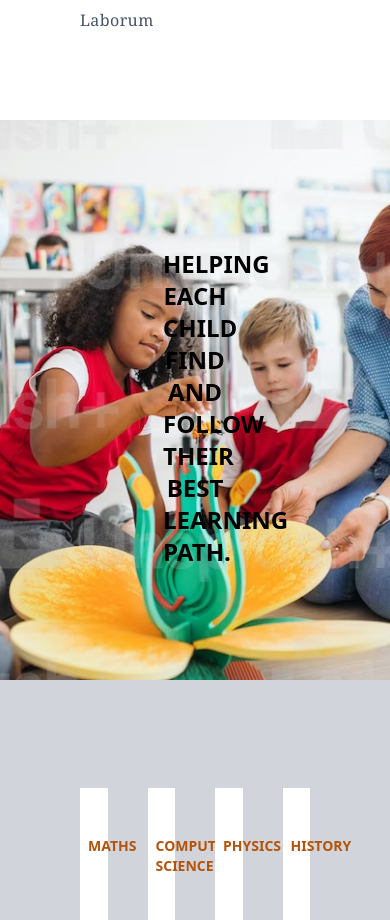
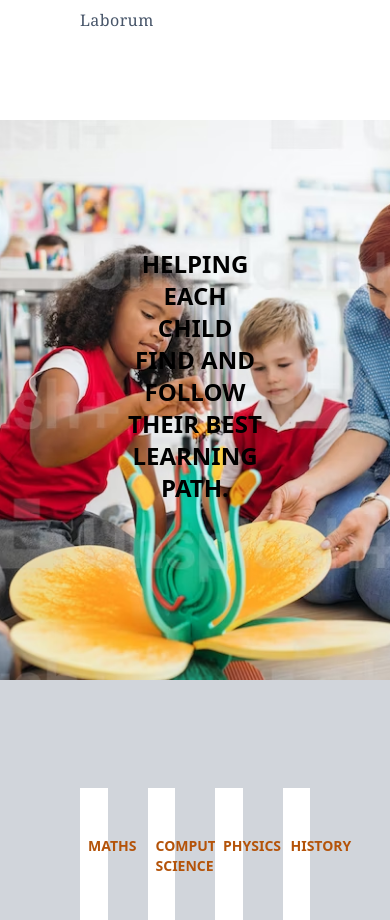
Before and after one commit to yafet-123/Sample_education_sample3_frontend, a Next.js app: page / in a window 390 px wide. Shown: the part 2220-3140 px from the top of the page. Built offline with nearby package versions, Linux system fonts and the light colour scheme.

Commit message:
making mobile responsive

```diff
--- a/components/Aim.js
+++ b/components/Aim.js
@@ -5,7 +5,7 @@ export function Aim() {
     <div className="bg-gray-300 w-full h-screen relative">
       <div className="hidden lg:block lg:absolute top-0 left-0 lg:left-1/2 w-[32rem] h-full bg-amber-500"></div>
       <div className="lg:absolute lg:left-1/4 lg:top-32 aim-background w-full lg:w-[70rem] h-[35rem] ">
-        <div className="p-32 lg:p-10 bg-transparent lg:bg-white w-[20rem] h-60 lg:-mt-10 lg:float-right lg:-mx-10 m-auto">
+        <div className="p-32 lg:p-10 bg-transparent lg:bg-white w-full lg:w-[20rem] h-60 lg:-mt-10 lg:float-right lg:-mx-10 m-auto">
           <h1 className="text-black text-2xl font-extrabold uppercase text-center lg:text-left">
             Helping each child find and follow their best learning path.
           </h1>
```
